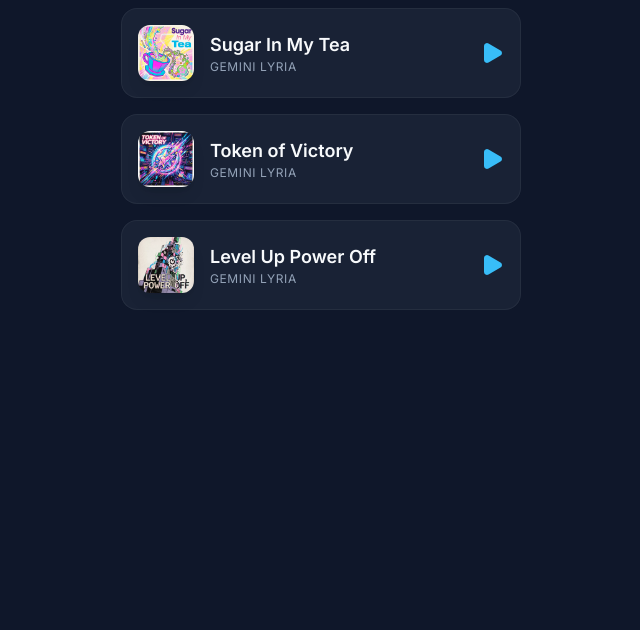
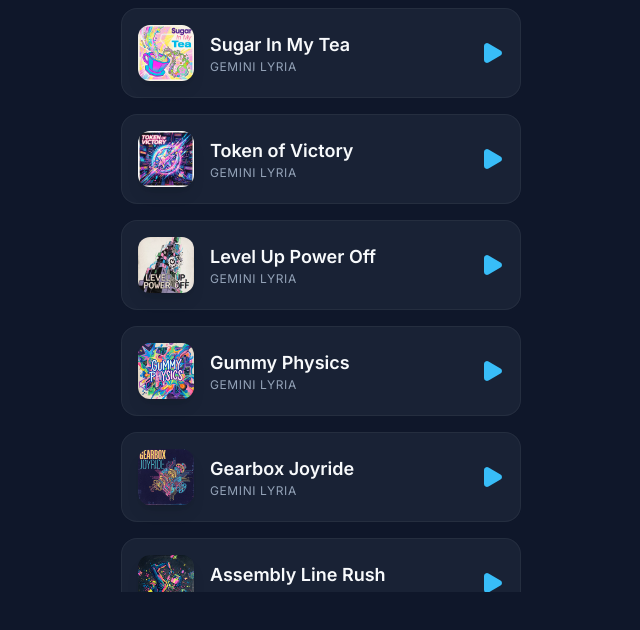
Before and after one commit to volvox0/Lyria-Music-Player, a plain HTML site: page index.html in a window 1280 px wide. Shown: the part 144-774 px from the top of the page, without its empty margins (319-959 px from the left). Drawn offline with nearby package versions, Linux system fonts and the light colour scheme.

Commit message:
Update index.html

```diff
--- a/index.html
+++ b/index.html
@@ -214,6 +214,24 @@
                 artist: "Gemini Lyria",
                 file: "Level_Up_Power_Off.MP3",
                 cover: "Level_Up_Power_Off.png"
+            },
+            {
+                title: "Gummy Physics",
+                artist: "Gemini Lyria",
+                file: "Gummy_Physics.mp3",
+                cover: "Gummy_Physics.png"
+            },
+            {
+                title: "Gearbox Joyride",
+                artist: "Gemini Lyria",
+                file: "Gearbox_Joyride.mp3",
+                cover: "Gearbox_Joyride.png"
+            },
+            {
+                title: "Assembly Line Rush",
+                artist: "Gemini Lyria",
+                file: "Assembly_Line_Rush.mp3",
+                cover: "Assembly_Line_Rush.png"
             }
         ];
 
@@ -342,7 +360,7 @@
             miniAlbumArt.src = song.cover;
 
             // 背景のグロー色を微かに変える演出
-            const colors = ['bg-blue-600/20', 'bg-purple-600/20', 'bg-emerald-600/20'];
+            const colors = ['bg-blue-600/20', 'bg-purple-600/20', 'bg-emerald-600/20', 'bg-amber-600/20', 'bg-indigo-600/20', 'bg-rose-600/20'];
             document.getElementById('bg-glow').className = `absolute -top-24 -left-24 w-64 h-64 ${colors[idx % colors.length]} rounded-full blur-[80px] pointer-events-none`;
         }
 
```
